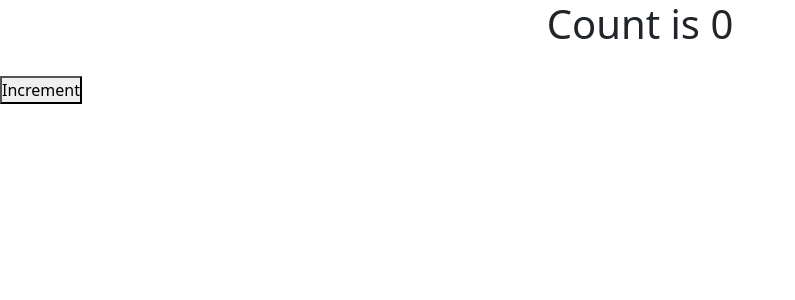
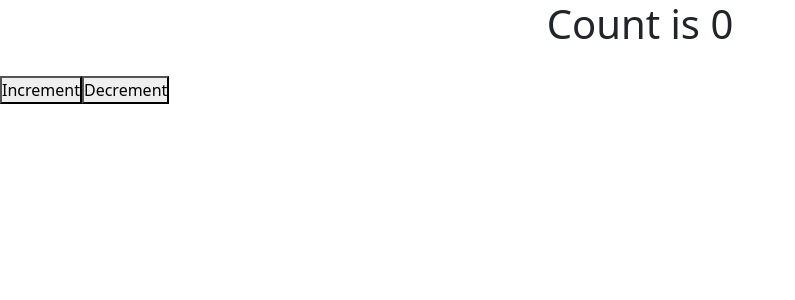
Before and after one commit to banti377/React, a React (Vite) app in the folder vite-project/: page / in a window 1280 px wide. Shown: the top 300 px of the page, without its empty margins (0-795 px from the left). Built offline with nearby package versions, Linux system fonts and the light colour scheme.

Commit message:
add data

```diff
--- a/vite-project/src/18.Redux/CountCom.jsx
+++ b/vite-project/src/18.Redux/CountCom.jsx
@@ -1,12 +1,13 @@
 import React from 'react'
 import { connect } from "react-redux"
-import { add } from "./Redux/Count/countAction"
+import { add, subtract } from "./Redux/Count/countAction"
 
 function CountCom(props) {
     return (
         <>
             <h1>Count is {props.count}</h1>
             <button onClick={() => props.add()}>Increment</button>
+            <button onClick={() => props.subtract()}>Decrement</button>
         </>
     )
 }
@@ -19,7 +20,10 @@ const toStatetoProps = (state) => {
 }
 
 const toDispatchToProps = (dispatch) => {
-    return { add: () => dispatch(add()) }
+    return {
+        add: () => dispatch(add()),
+        subtract: () => dispatch(subtract()),
+    }
 }
 
 export default connect(toStatetoProps, toDispatchToProps)(CountCom);
--- a/vite-project/src/18.Redux/Redux/Count/constant.js
+++ b/vite-project/src/18.Redux/Redux/Count/constant.js
@@ -1 +1,2 @@
 export const INC = "INC"
+export const DEC = "DEC"
--- a/vite-project/src/18.Redux/Redux/Count/countAction.js
+++ b/vite-project/src/18.Redux/Redux/Count/countAction.js
@@ -1,7 +1,12 @@
-import { INC } from "./constant"
+import { DEC, INC } from "./constant"
 
 export const add = () => {
     return {
-        type: INC
+        type: INC,
     }
 }
+export const subtract = () => {
+    return {
+        type: DEC,
+    }
+}
--- a/vite-project/src/18.Redux/Redux/Count/countReducer.js
+++ b/vite-project/src/18.Redux/Redux/Count/countReducer.js
@@ -1,11 +1,13 @@
-import { INC } from "./constant";
+import { DEC, INC } from "./constant";
 
 
 export const countReducer = (state = { x: 0 }, action) => {
     switch (action.type) {
         case INC:
+            return { x: state.x + 1 }
+        case DEC:
+            return { x: state.x - 1 }
 
-            return { x: state.x + 1 }
         default:
             return state
     }
```
